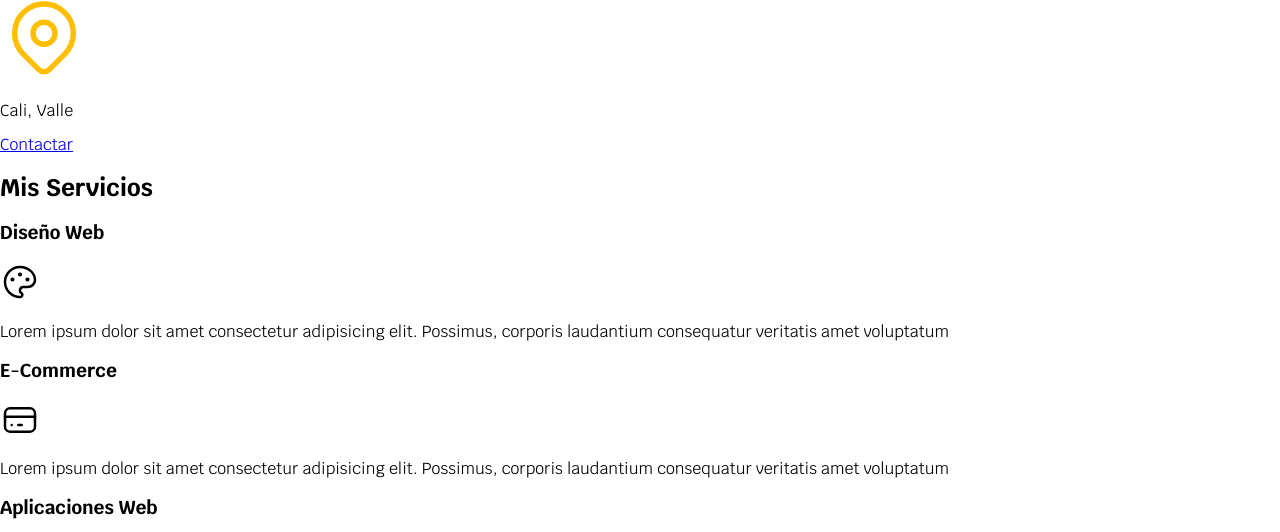
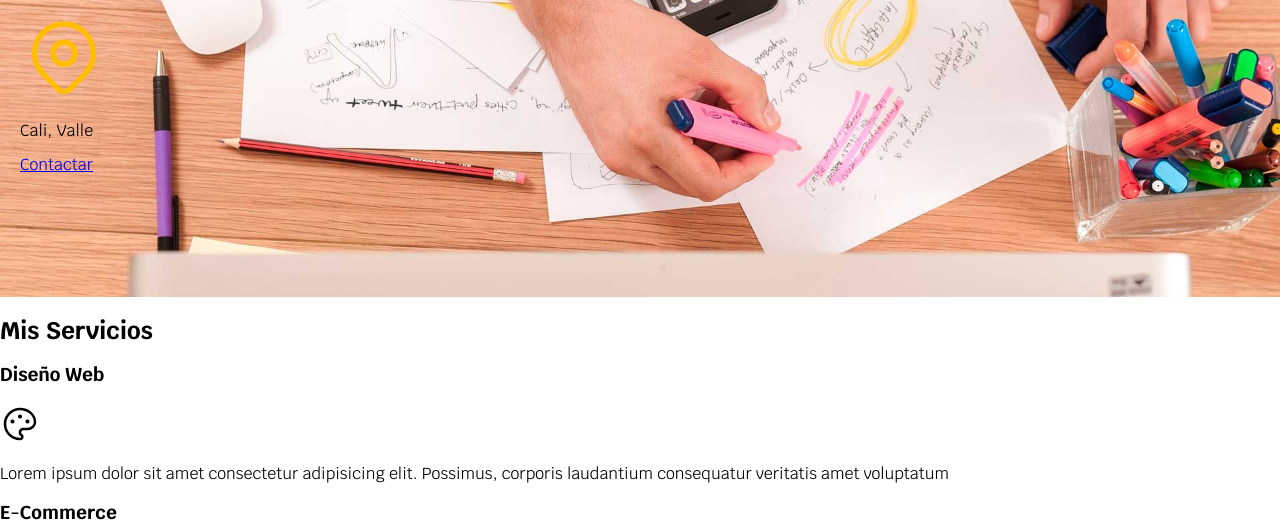
Before and after one commit to ikevin92/pagina-freelance-udemy, a plain HTML site: page index.html in a window 1280 px wide. Shown: the part 251-783 px from the top of the page. Drawn offline with Linux system fonts and the light colour scheme.

Commit message:
box-sizing

```diff
--- a/css/style.css
+++ b/css/style.css
@@ -9,6 +9,12 @@
 
 html {
 	font-size: 62.5%;
+     box-sizing: border-box; /*  https://www.paulirish.com/2012/box-sizing-border-box-ftw/ */
+}
+/*  https://www.paulirish.com/2012/box-sizing-border-box-ftw/ */
+/*  '*': selecciona todos los elementos del html, la coma ','  se usa para nombrar varios elementos con las mismas caracterisitcas */
+*, *:before, *:after {
+  box-sizing: inherit;
 }
 
 body {
@@ -27,7 +33,7 @@ body {
 }
 
 .contenedor {
-	width: 120rem;
+	max-width: 120rem; /* se usa para evitar el scroll cuando se adapta el tmaño */
 	/*se pone auto para centralizar la nav */
 	margin: 0 auto; /* en margin se define como rigth top left bottom */
 }
@@ -38,7 +44,16 @@ body {
 .navegacion-principal {
 	/* flexbox */
 	display: flex;
-	justify-content: space-between; /* inidicamos que se separen usando la propiedad space */
+	flex-direction: column;
+	align-items: center;
+}
+/* resonsive con media queries */
+/* 768 es para una tablet -- 468 celular */
+@media (min-width: 768px) {
+	.navegacion-principal {
+		flex-direction: row;
+		justify-content: space-between; /* inidicamos que se separen usando la propiedad space */
+	}
 }
 
 .navegacion-principal a {
@@ -55,6 +70,15 @@ body {
 	color: var(--oscuro);
 }
 
+/* agrega la imagen */
+.hero {
+	background-image: url('../img/hero.jpg');
+	background-repeat: no-repeat; /* evita que se repita la imagen */
+	background-size: cover; /* adapta la imagen al espacio */
+	height: 410px;
+    padding: 20px; /* se baja el texto: el padding total da 40px */
+}
+
 /* el punto . es para las calses
 
    el # es para los ids
--- a/index.html
+++ b/index.html
@@ -21,7 +21,7 @@
             <h1 class="titulo">Kevin Echeverri <span>Freelancer</span></h1>
         </header>
 
-
+        </div>
         <div class="nav-bg">
 
             <nav class="navegacion-principal contenedor">
@@ -37,7 +37,10 @@
         <!--
         <img src="img/hero.jpg" alt=""> -->
 
-        <section>
+        <section class="hero">
+
+            <div class="contenido-hero">
+
                 <h2 class="titulo">Diseño y Desarrollo Web <span>Freelancer</span></h2>
                 <svg xmlns="http://www.w3.org/2000/svg" class="icon icon-tabler icon-tabler-map-pin" width="88" height="88" viewBox="0 0 24 24" stroke-width="1.5" stroke="#ffbf00" fill="none" stroke-linecap="round" stroke-linejoin="round">
                     <path stroke="none" d="M0 0h24v24H0z" fill="none" />
@@ -47,6 +50,7 @@
                 <p>Cali, Valle</p>
 
                 <a href="#">Contactar</a>
+            </div>
         </section>
 
 
@@ -148,12 +152,6 @@
         </footer>
 
 
-
-
-
-
-
-
     </body>
 
 </html>
```
Lines whose indentation alone changed are shown as unchanged.
